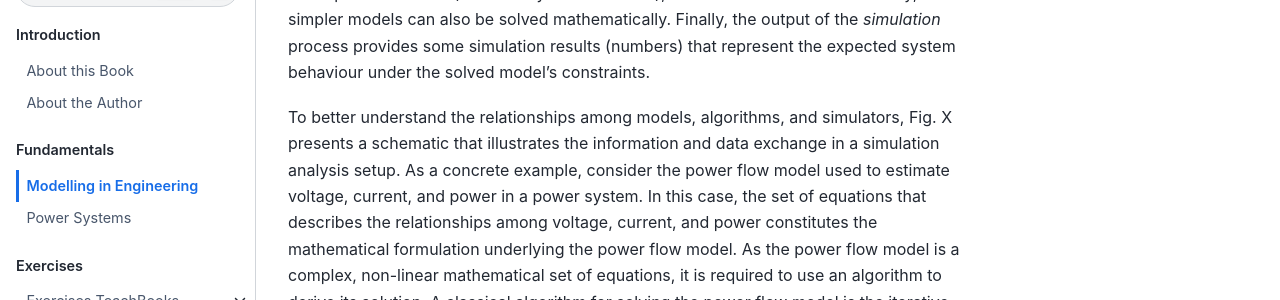
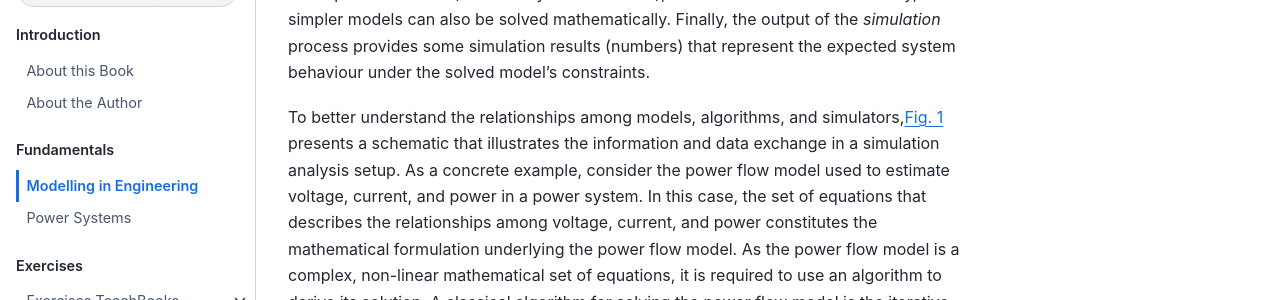
Before and after one commit to distributionnetworksTUDelft/PowerSystemsDigitalTwins, a Jupyter Book: the page built from book/part_1/chapter_1.md, in a window 1280 px wide and 900 px high, scrolled down 1786 px. Shown: the part 153-453 px from the top of the window. Built offline with Jupyter Book 1.0.4 settings and Sphinx 7.4.7 and the Sphinx Book theme 1.1.4, drawn with Linux system fonts in a browser that asks for light colours; comment, search, counter and statistics services are not loaded; part of the change alters nothing that is shown; some of the changed text lies outside the part shown.

Commit message:
Update chapter_1.md

````diff
--- a/book/part_1/chapter_1.md
+++ b/book/part_1/chapter_1.md
@@ -24,7 +24,7 @@ The scope of a model determines the desired system representation, and its purpo
 ## Models, Algorithms, and Simulations
 In engineering modelling, several well-known terms come easily. To name a few, when modelling, engineers can talk about (mathematical) *equations*, *algorithms*, *solvers*, *simulators*, and *simulations*. Although they are correlated in the modelling context, and are often used interchangeably, these terms differ in meaning. When modelling a real (or virtual) system, a model is usually used to present certain behaviours. As previously discussed, and depending on the type of model used, such model can be described with mathematical *equations*. To represent the real system's behaviour with high fidelity, these mathematical *equations* require a set of parameters that must be fitted, perhaps using measured data from the real system. Next, we define an *algorithm* as the set of steps used to evaluate the developed model. Depending on its complexity, we may be required to use a computer *simulator* (that usually hosts a solver), to solve our model. Alternatively, simpler models can also be solved mathematically. Finally, the output of the *simulation* process provides some simulation results (numbers) that represent the expected system behaviour under the solved model's constraints.
 
-To better understand the relationships among models, algorithms, and simulators, Fig. X presents a schematic that illustrates the information and data exchange in a simulation analysis setup. As a concrete example, consider the power flow model used to estimate voltage, current, and power in a power system. In this case, the set of equations that describes the relationships among voltage, current, and power constitutes the mathematical formulation underlying the power flow model. As the power flow model is a complex, non-linear mathematical set of equations, it is required to use an algorithm to derive its solution. A classical algorithm for solving the power flow model is the iterative Newton-Raphson method, which is already deployed in a variety of commercial software packages (e.g., PowerGridModel or PandaPower).
+To better understand the relationships among models, algorithms, and simulators,{numref}`models_simulation_blocks` presents a schematic that illustrates the information and data exchange in a simulation analysis setup. As a concrete example, consider the power flow model used to estimate voltage, current, and power in a power system. In this case, the set of equations that describes the relationships among voltage, current, and power constitutes the mathematical formulation underlying the power flow model. As the power flow model is a complex, non-linear mathematical set of equations, it is required to use an algorithm to derive its solution. A classical algorithm for solving the power flow model is the iterative Newton-Raphson method, which is already deployed in a variety of commercial software packages (e.g., PowerGridModel or PandaPower).
 
 ```{figure} ../part_1/models_simulation_blocks.png
 ---
````
